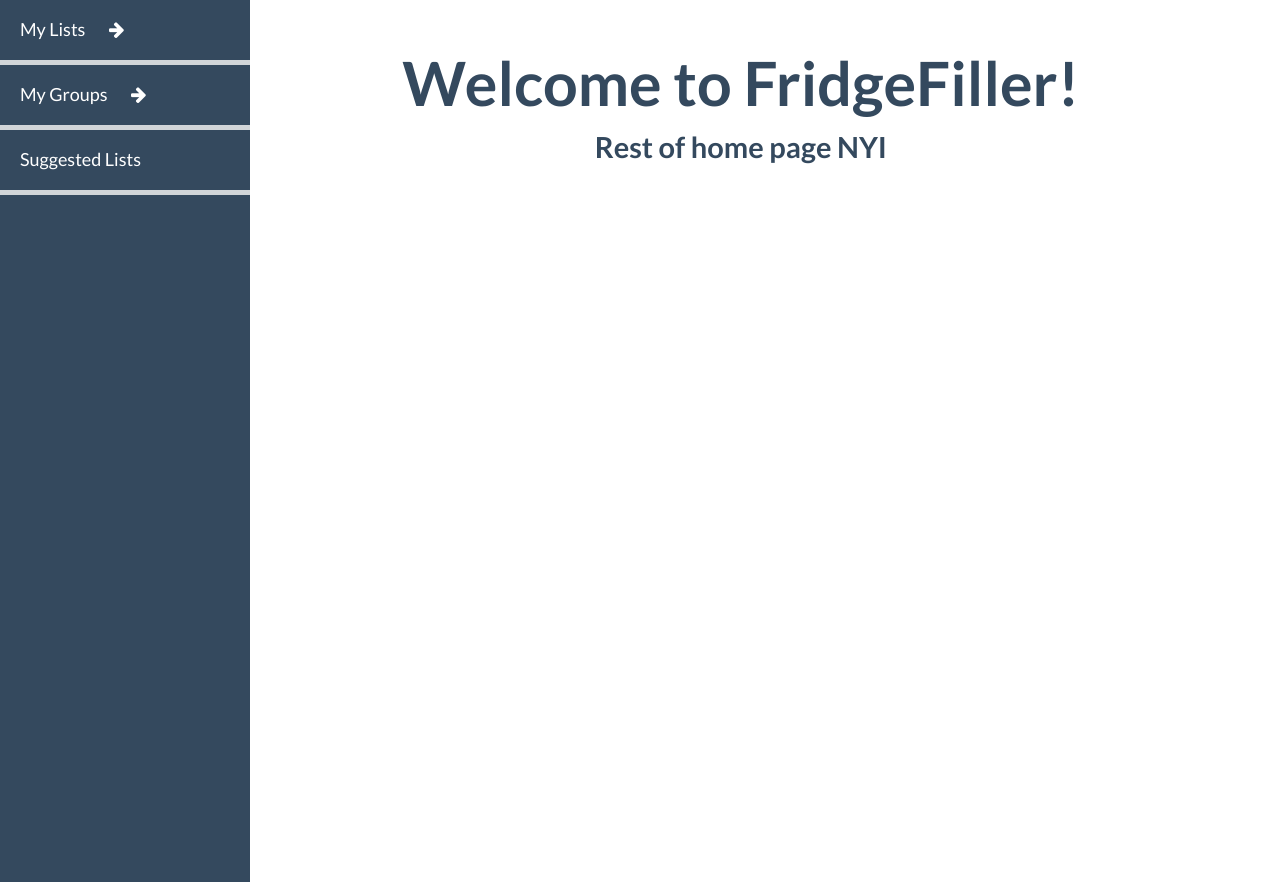
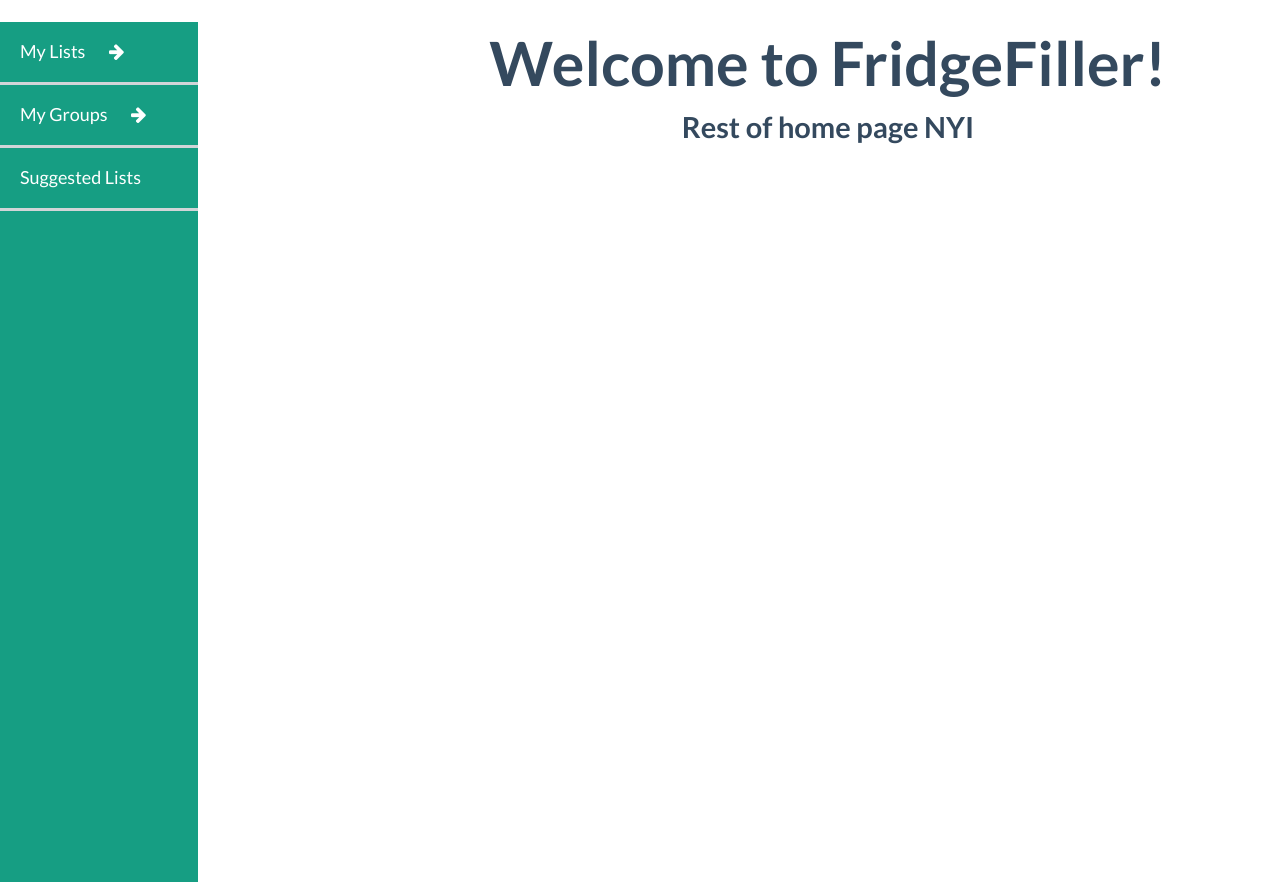
Before and after one commit to Ragnyll/FridgeFiller, a Django app: page / in a window 1280 px wide. Shown: the part 53-935 px from the top of the page. Run offline with Django 3.2, Linux system fonts and the light colour scheme; the visitor is signed in with stand-in values (Sample User, id 1); parts of the project's set-up code (start-up, migrations or seed data) failed here and were passed over; some libraries are stand-ins or nearby versions.

Commit message:
New sidebar structure

```diff
--- a/fridgefiller/static/css/sidebar.css
+++ /dev/null
@@ -1,125 +0,0 @@
-/*!
- * Start Bootstrap - Simple Sidebar HTML Template (http://startbootstrap.com)
- * Code licensed under the Apache License v2.0.
- * For details, see http://www.apache.org/licenses/LICENSE-2.0.
- */
-
-/* Toggle Styles */
-
-#wrapper {
-    padding-left: 0;
-    -webkit-transition: all 0.5s ease;
-    -moz-transition: all 0.5s ease;
-    -o-transition: all 0.5s ease;
-    transition: all 0.5s ease;
-}
-
-#wrapper.toggled {
-    padding-left: 250px;
-}
-
-#sidebar-wrapper {
-    z-index: 1000;
-    position: fixed;
-    left: 250px;
-    width: 0;
-    height: 100%;
-    margin-left: -250px;
-    overflow-y: auto;
-    background: #34495E;
-    -webkit-transition: all 0.5s ease;
-    -moz-transition: all 0.5s ease;
-    -o-transition: all 0.5s ease;
-    transition: all 0.5s ease;
-}
-
-#wrapper.toggled #sidebar-wrapper {
-    width: 250px;
-}
-
-#page-content-wrapper {
-    width: 100%;
-    position: absolute;
-    padding: 15px;
-}
-
-#wrapper.toggled #page-content-wrapper {
-    position: absolute;
-    margin-right: -250px;
-}
-
-/* Sidebar Styles */
-
-.sidebar-nav {
-    position: absolute;
-    top: 0;
-    width: 250px;
-    margin: 0;
-    padding: 0;
-    list-style: none;
-}
-
-.sidebar-nav li {
-    text-indent: 20px;
-    line-height: 60px;
-    border-bottom: 5px solid #D1D5D8;
-}
-
-.sidebar-nav li a {
-    display: block;
-    text-decoration: none;
-    color: #fff;
-}
-
-.sidebar-nav li a:hover {
-    text-decoration: none;
-    color: #fff;
-    background: rgba(255,255,255,0.2);
-}
-
-.sidebar-nav li a:active,
-.sidebar-nav li a:focus {
-    text-decoration: none;
-}
-
-.sidebar-nav > .sidebar-brand {
-    height: 65px;
-    font-size: 18px;
-    line-height: 60px;
-}
-
-.sidebar-nav > .sidebar-brand a {
-    color: #999999;
-}
-.sidebar-nav > .sidebar-brand a:hover {
-    color: #fff;
-    background: none;
-}
-
-@media(min-width:768px) {
-    #wrapper {
-        padding-left: 250px;
-    }
-
-    #wrapper.toggled {
-        padding-left: 0;
-    }
-
-    #sidebar-wrapper {
-        width: 250px;
-    }
-
-    #wrapper.toggled #sidebar-wrapper {
-        width: 0;
-    }
-
-    #page-content-wrapper {
-        padding: 20px;
-        position: relative;
-    }
-
-    #wrapper.toggled #page-content-wrapper {
-        position: relative;
-        margin-right: 0;
-    }
-}
--- a/fridgefiller/static/css/style.css
+++ b/fridgefiller/static/css/style.css
@@ -15,3 +15,65 @@
 .alert-danger {
   background-color: #F2DEDE;
 }
+
+.container-fluid {
+    margin-left: 0;
+    padding-left: 0;
+}
+
+.sidebar {
+    background-color: #169E83;
+    margin-left: 0;
+    margin-right: 0;
+    padding-right: 0;
+    position: fixed;
+    height: 100%;
+    margin-top: 22px;
+}
+
+.content {
+    float: right;
+}
+
+.sidebar-nav {
+    top: 0;
+    padding: 0;
+    list-style: none;
+}
+
+.sidebar-nav li {
+    text-indent: 20px;
+    line-height: 60px;
+    border-bottom: 3px solid #D1D5D8;
+}
+
+.sidebar-nav li a {
+    display: block;
+    text-decoration: none;
+    color: #fff;
+}
+
+.sidebar-nav li a:hover {
+    text-decoration: none;
+    color: #fff;
+    background: rgba(255,255,255,0.2);
+}
+
+.sidebar-nav li a:active,
+.sidebar-nav li a:focus {
+    text-decoration: none;
+}
+
+.sidebar-nav > .sidebar-brand {
+    height: 65px;
+    font-size: 18px;
+    line-height: 60px;
+}
+
+.sidebar-nav > .sidebar-brand a {
+    color: #999999;
+}
+.sidebar-nav > .sidebar-brand a:hover {
+    color: #fff;
+    background: none;
+}
--- a/fridgefiller/templates/_head.html
+++ b/fridgefiller/templates/_head.html
@@ -6,7 +6,6 @@
 <link href="//netdna.bootstrapcdn.com/bootswatch/3.3.2/cosmo/bootstrap.min.css" rel="stylesheet" >
 <link href="{% static 'css/flat-ui-pro.min.css' %}" rel="stylesheet">
 <link href="{% static 'css/style.css' %}" rel="stylesheet">
-<link href="{% static 'css/sidebar.css' %}" rel="stylesheet">
 <link href="//maxcdn.bootstrapcdn.com/font-awesome/4.3.0/css/font-awesome.min.css" rel="stylesheet">
 
 <!-- Favicon -->
--- a/fridgefiller/templates/base.html
+++ b/fridgefiller/templates/base.html
@@ -14,10 +14,12 @@
   <body>
     {% include "_navbar.html" %}
 
-    <div class="container">
+    <div class="page-wrapper">
       <div class="row">
         <div class="col-lg-12">
-          {% block content %}{% endblock %}
+          {% block content %}
+
+          {% endblock %}
         </div>
       </div>
     </div>
--- a/fridgefiller/templates/base_sidebar.html
+++ b/fridgefiller/templates/base_sidebar.html
@@ -14,31 +14,33 @@
   <body>
     {% include "_navbar.html" %}
 
-    <!-- Sidebar -->
-    {% if user.is_authenticated %}
-      <div id="sidebar-wrapper">
+    <!-- Page Content -->
+    <div class="container-fluid">
+      <div class="row">
+        {% block messages-nav %}{% endblock %}
+        <div id="sidebar" class="col-md-2 col-xs-2 hidden-xs sidebar">
           <ul class="sidebar-nav">
             <li>
-            <a href="{% url 'lists' %}">My Lists <span class="fa fa-arrow-right"></span></a>
+              <a href="{% url 'lists' %}">
+                My Lists <span class="fa fa-arrow-right"></span>
+              </a>
             </li>
             <li>
-            <a href="#">My Groups <span class="fa fa-arrow-right"></span></a>
+              <a href="">
+                My Groups <span class="fa fa-arrow-right"></span>
+              </a>
             </li>
             <li>
-            <a href="#">Suggested Lists</a>
+              <a href="">
+                Suggested Lists
+              </a>
             </li>
+          </ul>
+
           {% block sidebar %}{% endblock %}
-        </ul>
         </div>
-    {% endif %}
-
-    <!-- Page Content -->
-    <div id="page-content-wrapper">
-      <div class="container-fluid">
-        <div class="row">
-          <div class="col-lg-12">
+        <div id="content" class="col-lg-10 col-xs-12 content">
           {% block content %}{% endblock %}
-          </div>
         </div>
       </div>
     </div>
```
Lines whose indentation alone changed are shown as unchanged.
